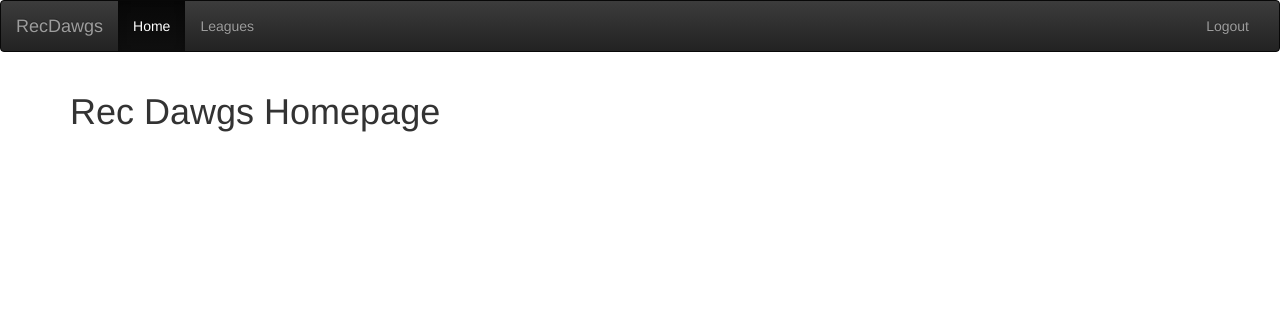
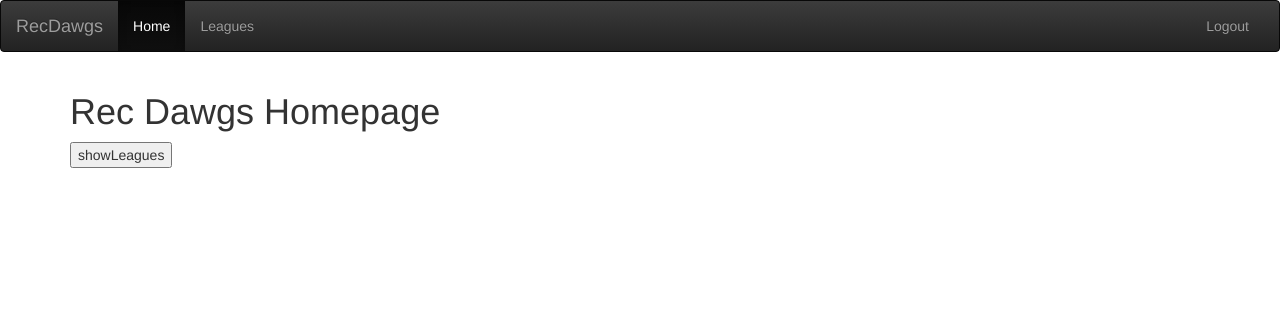
Before and after one commit to montycheese/RecDawgs, a PHP site: page / in a window 1280 px wide. Shown: the top 312 px of the page. Run offline with PHP 8.4, Linux system fonts and the light colour scheme.

Commit message:
reg update

```diff
--- a/src/src/html/index.php
+++ b/src/src/html/index.php
@@ -3,7 +3,16 @@
 <body>
 <div class="container">
     <h1>Rec Dawgs Homepage</h1>
+
+
     <p>
+        <form method="POST" action="">
+
+
+
+
+            <input type="submit" value="showLeagues">
+        </form>
 
     </p>
 </div
```
